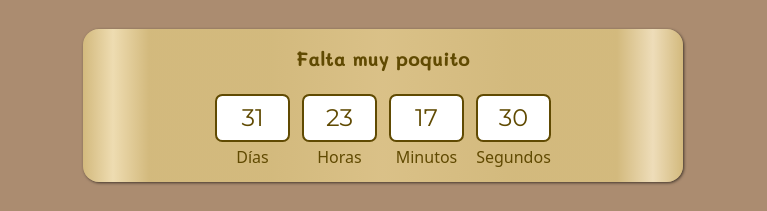
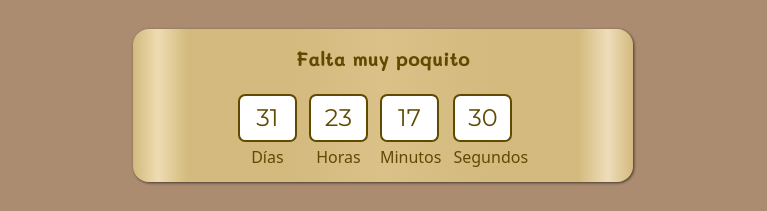
Before and after one commit to lunofest/15Antonella160526, a plain HTML site: page index.html in a window 1280 px wide. Shown: the part 1003-1214 px from the top of the page, without its empty margins (257-1024 px from the left). Drawn offline with nearby package versions, Linux system fonts and the light colour scheme; a web font is replaced by a local one.

Commit message:
Adjust width and padding in styles.css

```diff
--- a/estilos/styles.css
+++ b/estilos/styles.css
@@ -435,7 +435,7 @@ header {
     align-items: center;
     margin: 2em auto;
 
-    width: clamp(100px, 90%, 600px);
+    width: clamp(100px, 90%, 500px);
     border-radius: 1rem;
 }
 
@@ -465,7 +465,7 @@ header {
     background-color: #fff;
     border: 2px solid var(--color-bordes-temporizador);
     width: 55px;
-    padding: 8px;
+    padding: 8px 0;
     border-radius: .3em;
 }
 
```
